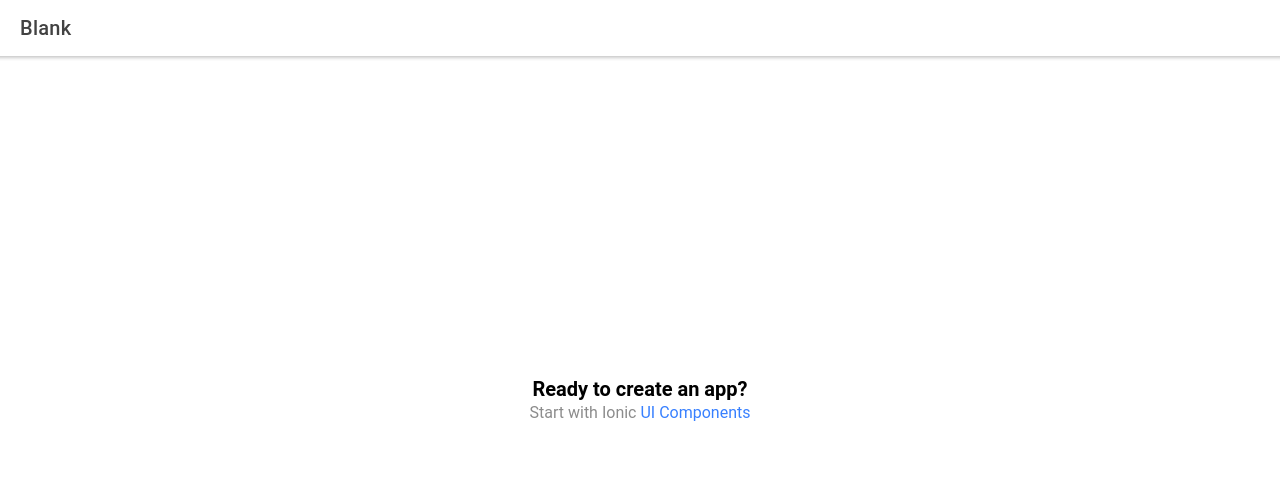
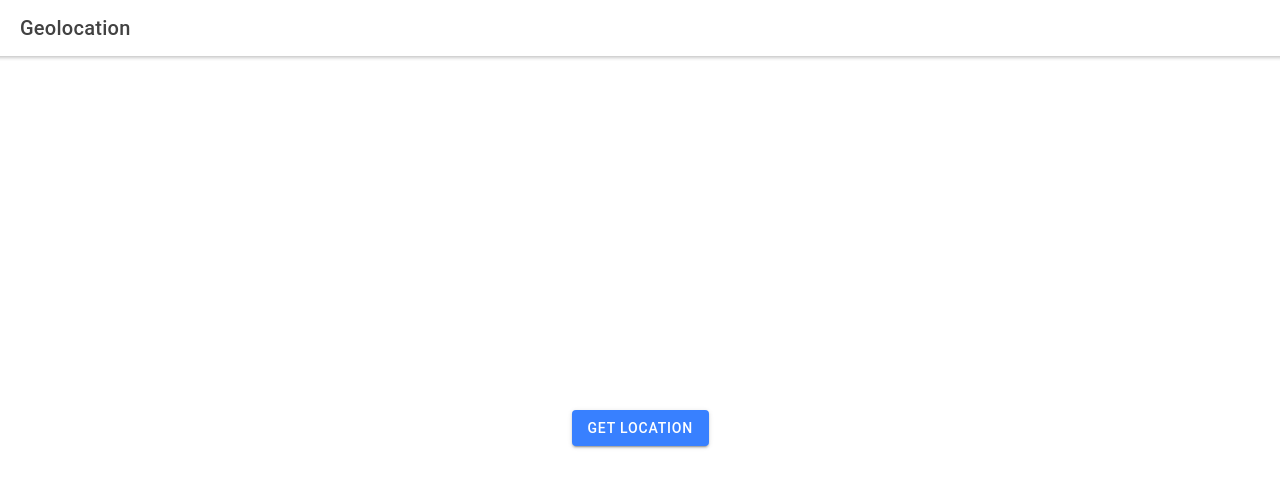
Before and after one commit to Cyberworld-builders/revenant-hollow-admin-app, a React (Create React App) app: page /home in a window 1280 px wide. Shown: the top 488 px of the page. Built offline with nearby package versions, Linux system fonts and the light colour scheme.

Commit message:
geolocation buttion, android build

```diff
--- a/package.json
+++ b/package.json
@@ -3,6 +3,7 @@
   "version": "0.0.1",
   "private": true,
   "dependencies": {
+    "@capacitor/android": "3.1.1",
     "@capacitor/app": "1.0.2",
     "@capacitor/core": "3.1.1",
     "@capacitor/haptics": "1.0.2",
--- /dev/null
+++ b/src/components/GeolocationButton.tsx
@@ -0,0 +1,47 @@
+import { Geolocation, Geoposition } from '@ionic-native/geolocation';
+import { IonButton, IonLoading, IonToast } from '@ionic/react';
+import React, { useState } from 'react';
+
+interface LocationError {
+    showError: boolean;
+    message?: string;
+}
+
+const GeolocationButton: React.FC = () => {
+    const [loading, setLoading] = useState<boolean>(false);
+    const [error, setError] = useState<LocationError>({ showError: false });
+    const [position, setPosition] = useState<Geoposition>();
+
+    const getLocation = async () => {
+        setLoading(true);
+
+        try {
+            const position = await Geolocation.getCurrentPosition();
+            setPosition(position);
+            setLoading(false);
+            setError({ showError: false });
+        } catch (e) {
+            setError({ showError: true, message: e.message });
+            setLoading(false);
+        }
+    }
+
+    return (
+        <>
+            <IonLoading
+                isOpen={loading}
+                onDidDismiss={() => setLoading(false)}
+                message={'Getting Location...'}
+            />
+            <IonToast
+                isOpen={error.showError}
+                onDidDismiss={() => setError({ message: "", showError: false })}
+                message={error.message}
+                duration={3000}
+            />
+            <IonButton color="primary" onClick={getLocation}>{position ? `${position.coords.latitude} ${position.coords.longitude}` : "Get Location"}</IonButton>
+        </>
+    );
+};
+
+export default GeolocationButton;
--- a/src/pages/Home.css
+++ b/src/pages/Home.css
@@ -0,0 +1,8 @@
+.container {
+    text-align: center;
+    position: absolute;
+    left: 0;
+    right: 0;
+    top: 50%;
+    transform: translateY(-50%);
+}
--- a/src/pages/Home.tsx
+++ b/src/pages/Home.tsx
@@ -1,22 +1,36 @@
-import { IonContent, IonHeader, IonPage, IonTitle, IonToolbar } from '@ionic/react';
-import ExploreContainer from '../components/ExploreContainer';
-import './Home.css';
+import {
+    IonContent,
+    IonHeader,
+    IonPage,
+    IonTitle,
+    IonToolbar,
+    IonGrid,
+    IonCol,
+    IonRow,
+} from "@ionic/react";
+import React from "react";
+import ExploreContainer from "../components/ExploreContainer";
+import "./Home.css";
+import GeolocationButton from "../components/GeolocationButton";
 
 const Home: React.FC = () => {
     return (
         <IonPage>
             <IonHeader>
                 <IonToolbar>
-          <IonTitle>Blank</IonTitle>
+                    <IonTitle>Geolocation</IonTitle>
                 </IonToolbar>
             </IonHeader>
-      <IonContent fullscreen>
+            <IonContent>
                 <IonHeader collapse="condense">
                     <IonToolbar>
-            <IonTitle size="large">Blank</IonTitle>
+                        <IonTitle size="large">Geolocation</IonTitle>
                     </IonToolbar>
                 </IonHeader>
-        <ExploreContainer />
+
+                <div className="container">
+                    <GeolocationButton />
+                </div>
             </IonContent>
         </IonPage>
     );
```
Also changed, not shown: 57 other files (tests, documents, lock files or other folders). Lines whose indentation alone changed are shown as unchanged.
